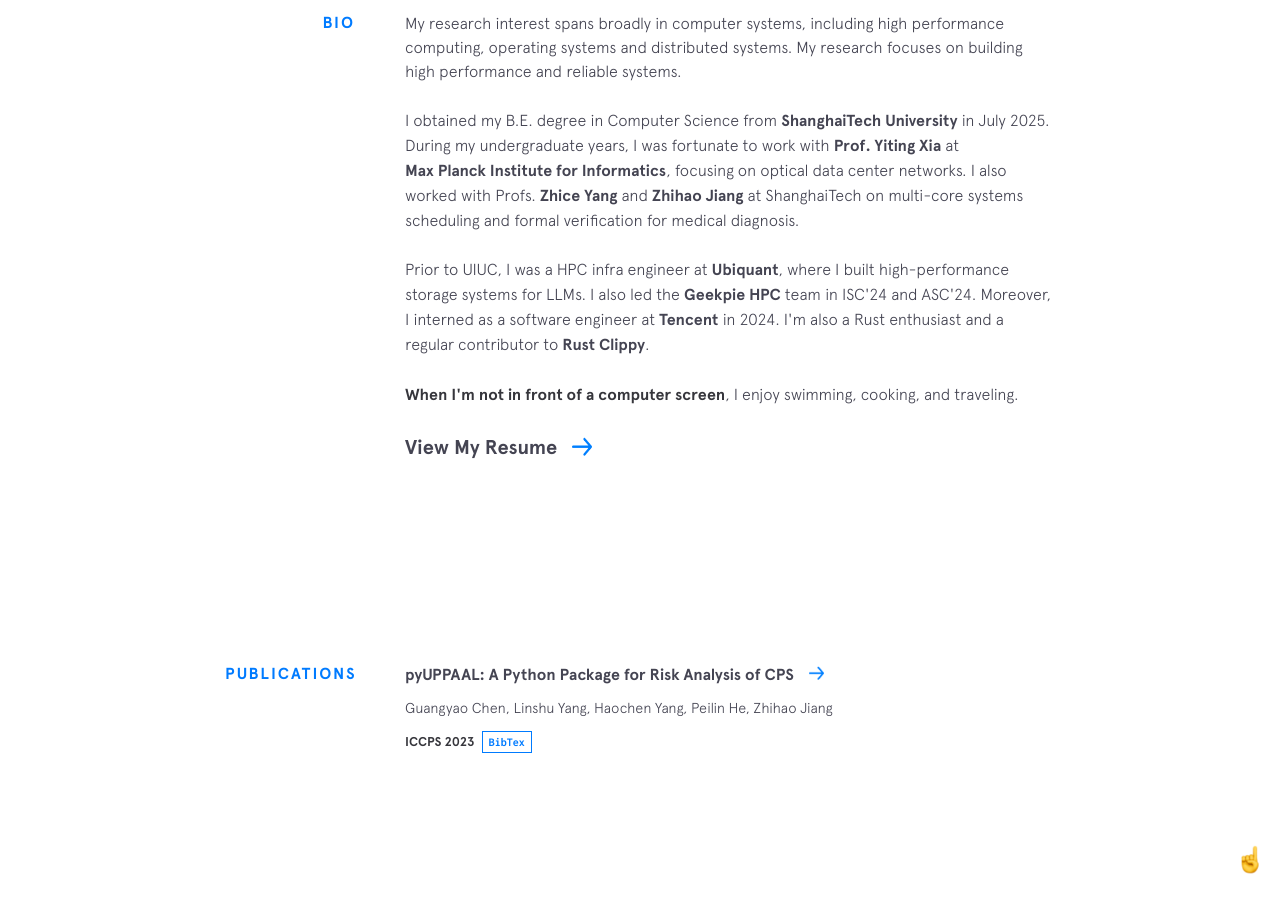
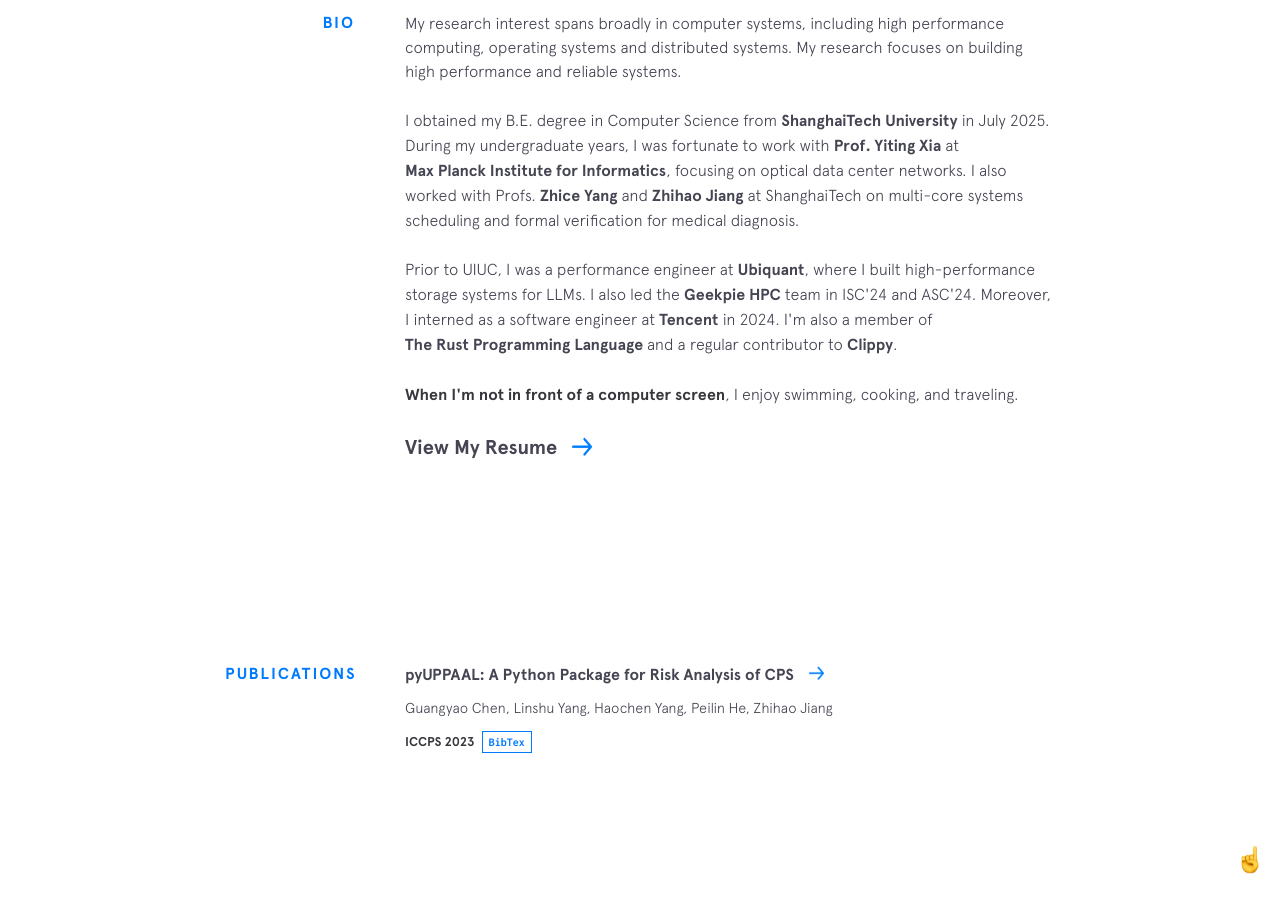
Before and after one commit to profetia/profetia.github.io, a Jekyll site: the page built from index.html, in a window 1280 px wide and 900 px high, scrolled down 704 px. Built offline with Jekyll 4.4.1, drawn with Linux system fonts in a browser that asks for light colours; nearby versions of some CDN libraries.

Commit message:
feat: sync to latest

```diff
--- a/_includes/background.html
+++ b/_includes/background.html
@@ -18,15 +18,16 @@
     </p>
 
     <p>
-      Prior to UIUC, I was a HPC infra engineer at <a class="underline-link"
+      Prior to UIUC, I was a performance engineer at <a class="underline-link"
         href="https://www.linkedin.com/company/%E4%B9%9D%E5%9D%A4%E6%8A%95%E8%B5%84-%E5%8C%97%E4%BA%AC-%E6%9C%89%E9%99%90%E5%85%AC%E5%8F%B8/"
         target="_blank">Ubiquant</a>, where I built high-performance storage systems for LLMs. I also led the <a
         class="underline-link" href="https://hpc.geekpie.club/" target="_blank">Geekpie HPC</a> team in ISC'24 and
       ASC'24. Moreover, I interned as a software engineer at <a class="underline-link" href="https://tencent.com"
-        target="_blank">Tencent</a> in 2024. I'm also a Rust enthusiast and a regular contributor to <a
-        class="underline-link" href="https://github.com/search?q=org%3Arust-lang+author%3Aprofetia&type=commits"
-        target="_blank">
-        Rust Clippy</a>.
+        target="_blank">Tencent</a> in 2024. I'm also a member of <a class="underline-link"
+        href="https://rust-lang.org/governance/teams/dev-tools/#team-clippy-contributors" target="_blank">The Rust
+        Programming Language</a>
+      and a regular contributor to <a class="underline-link"
+        href="https://github.com/search?q=org%3Arust-lang+author%3Aprofetia&type=commits" target="_blank">Clippy</a>.
     </p>
 
     <p>
```
Also changed, not shown: 1 other file.
